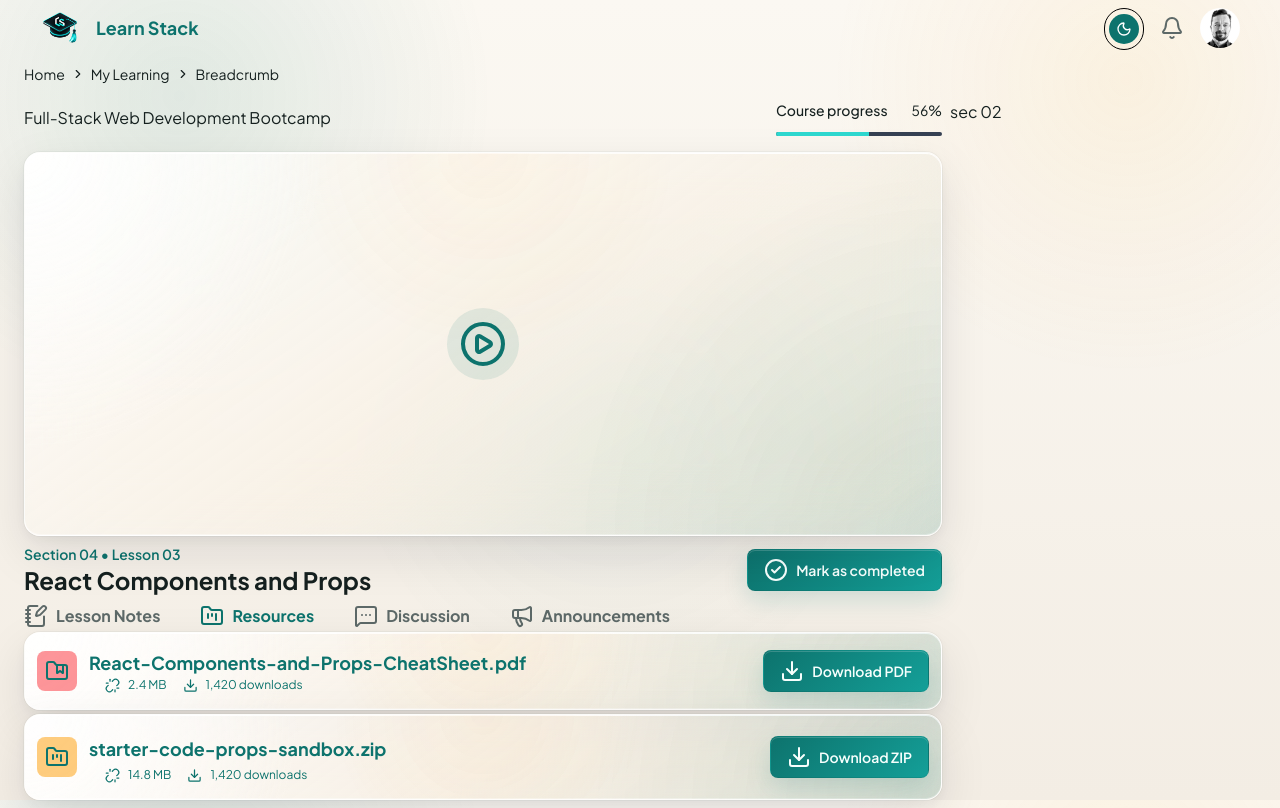
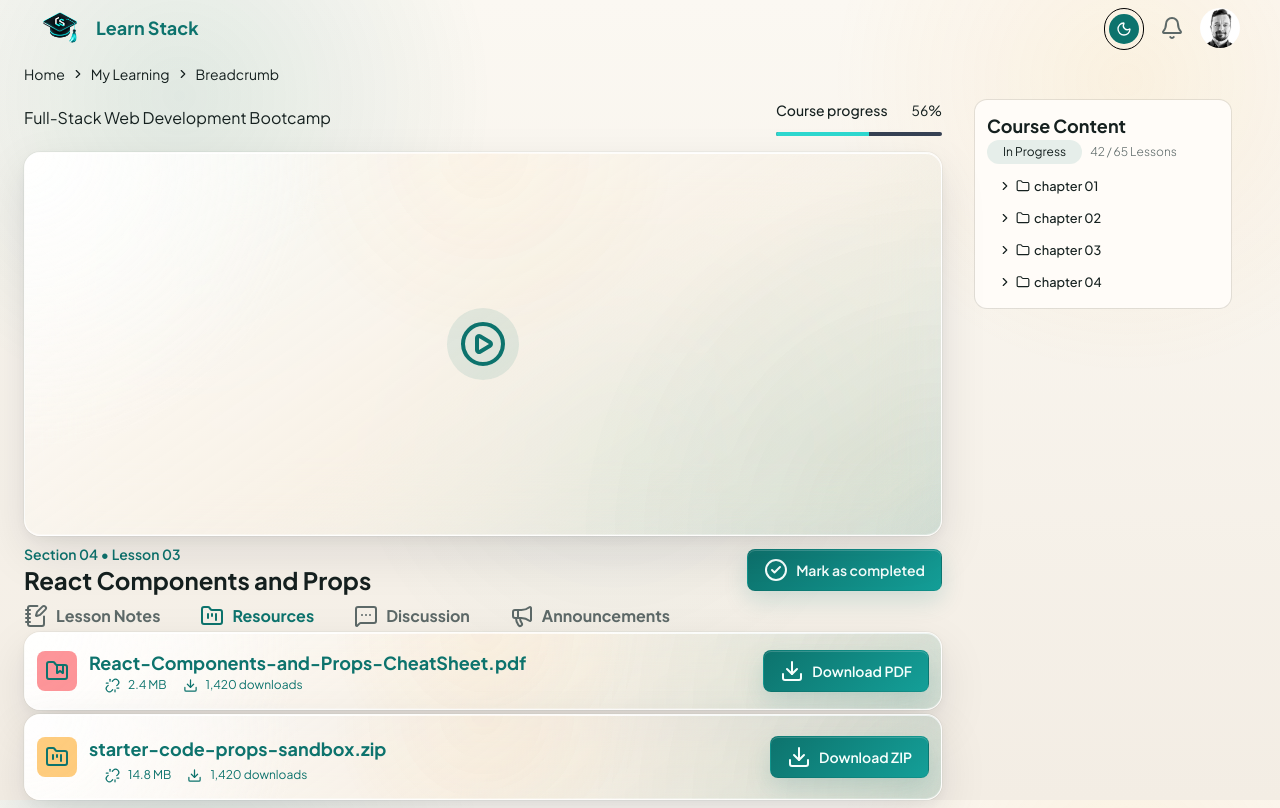
Before and after one commit to LakshanJayalath171/Learn-Stack-LMS, a Next.js app: page /student/classroom/1 in a window 1280 px wide. Built offline with nearby package versions, Linux system fonts and the light colour scheme.

Commit message:
Added collapsible component for the course explorer

```diff
--- a/app/student/classroom/[course_id]/page.tsx
+++ b/app/student/classroom/[course_id]/page.tsx
@@ -1,10 +1,18 @@
-"use client"
+"use client";
 
 import React from "react";
 
 import Secondary_navbar from "@/components/Secondary_navbar";
-import { CirclePlay , CircleCheck} from 'lucide-react';
-import { FileText,FolderKanban , NotebookPen,FolderBookmark, Megaphone, MessageSquareMore, Unlink, Download} from 'lucide-react';
+import { CirclePlay, CircleCheck } from "lucide-react";
+import {
+  FolderKanban,
+  NotebookPen,
+  FolderBookmark,
+  Megaphone,
+  MessageSquareMore,
+  Unlink,
+  Download,
+} from "lucide-react";
 
 import {
   Breadcrumb,
@@ -21,13 +29,104 @@ import {
   Progress,
   ProgressLabel,
   ProgressValue,
-} from "@/components/ui/progress"
+} from "@/components/ui/progress";
 
+// importing collapsible component from shadcn/ui
+import { ChevronRightIcon, FileIcon, FolderIcon } from "lucide-react";
+import { Button } from "@/components/ui/button";
+import { Card, CardContent, CardHeader } from "@/components/ui/card";
+import {
+  Collapsible,
+  CollapsibleContent,
+  CollapsibleTrigger,
+} from "@/components/ui/collapsible";
+import { Tabs, TabsList, TabsTrigger } from "@/components/ui/tabs";
 
+type FileTreeItem = { name: string } | { name: string; items: FileTreeItem[] };
 
-const page = () => {
+const Page = () => {
+  const [activeTab, setActiveTab] = React.useState("resources");
 
-  const [activeTab, setActiveTab] = React.useState("resources");
+  const fileTree: FileTreeItem[] = [
+    {
+      name: "chapter 01",
+      items: [
+        {
+          name: "lesson 01",
+          items: [
+            { name: "lesson-01-notes.mp4" },
+            { name: "lesson-01-resources.zip" },
+          ],
+        },
+        {
+          name: "lesson 02",
+          items: [
+            { name: "lesson-02-notes.mp4" },
+            { name: "lesson-02-resources.zip" },
+          ],
+        }
+      ],
+    },
+    {
+      name: "chapter 02",
+      items: [
+        { name: "lesson 01", items: [{ name: "lesson-01-notes.mp4" }, { name: "lesson-01-resources.zip" }] },
+        { name: "lesson 02", items: [{ name: "lesson-02-notes.mp4" }, { name: "lesson-02-resources.zip" }] },
+      ],
+    },
+    {
+      name: "chapter 03",
+      items: [
+        { name: "lesson 01", items: [{ name: "lesson-01-notes.mp4" }, { name: "lesson-01-resources.zip" }] },
+        { name: "lesson 02", items: [{ name: "lesson-02-notes.mp4" }, { name: "lesson-02-resources.zip" }] },
+      ],
+    },
+    {
+      name: "chapter 04",
+      items: [
+        { name: "lesson 01", items: [{ name: "lesson-01-notes.mp4" }, { name: "lesson-01-resources.zip" }] },
+        { name: "lesson 02", items: [{ name: "lesson-02-notes.mp4" }, { name: "lesson-02-resources.zip" }] },
+      ],
+    }
+  ];
+
+  const renderItem = (fileItem: FileTreeItem) => {
+    if ("items" in fileItem) {
+      return (
+        <Collapsible key={fileItem.name}>
+          <CollapsibleTrigger
+            render={
+              <Button
+                variant="ghost"
+                size="sm"
+                className="group w-full justify-start transition-none hover:bg-accent hover:text-accent-foreground"
+              >
+                <ChevronRightIcon className="transition-transform group-data-[state=open]:rotate-90" />
+                <FolderIcon />
+                {fileItem.name}
+              </Button>
+            }
+          />
+          <CollapsibleContent className="mt-1 ml-5 style-lyra:ml-4">
+            <div className="flex flex-col gap-1">
+              {fileItem.items.map((child) => renderItem(child))}
+            </div>
+          </CollapsibleContent>
+        </Collapsible>
+      );
+    }
+    return (
+      <Button
+        key={fileItem.name}
+        variant="link"
+        size="sm"
+        className="w-full justify-start gap-2 text-foreground"
+      >
+        <FileIcon />
+        <span>{fileItem.name}</span>
+      </Button>
+    );
+  };
 
   return (
     <div>
@@ -223,11 +322,14 @@ const page = () => {
                         </h1>
                         <div className="flex items-center justify-start px-4 ">
                           <div className="flex items-center justify-start gap-2 ">
-                            <Unlink className="text-primary" size={15}/>
+                            <Unlink className="text-primary" size={15} />
                             <p className="text-primary text-xs">2.4 MB</p>
                           </div>
                           <div className="flex items-center justify-start gap-2 px-4 ">
-                            <Download className="text-primary text-xs" size={15}/>
+                            <Download
+                              className="text-primary text-xs"
+                              size={15}
+                            />
                             <p className="text-primary text-xs">
                               1,420 downloads
                             </p>
@@ -261,11 +363,14 @@ const page = () => {
                         </h1>
                         <div className="flex items-center justify-start px-4 ">
                           <div className="flex items-center justify-start gap-2 ">
-                            <Unlink className="text-primary" size={15}/>
+                            <Unlink className="text-primary" size={15} />
                             <p className="text-primary text-xs">14.8 MB</p>
                           </div>
                           <div className="flex items-center justify-start gap-2 px-4 ">
-                            <Download className="text-primary text-xs" size={15}/>
+                            <Download
+                              className="text-primary text-xs"
+                              size={15}
+                            />
                             <p className="text-primary text-xs">
                               1,420 downloads
                             </p>
@@ -297,11 +402,34 @@ const page = () => {
               </div>
             </div>
           </div>
-          <div className="flex-1 ">sec 02</div>
+          <div className="flex-1 ">
+            {/* course content section */}
+
+            <div>
+              <Card className="mx-auto w-full max-w-[16rem] gap-2" size="sm">
+                <CardHeader>
+                  <div>
+                    <h1 className="text-lg font-bold ">Course Content</h1>
+                    <div className="flex items-center justify-start gap-2">
+                      <div className="bg-primary-soft px-4 py-1 rounded-2xl text-xs">In Progress</div>
+                      <p className="text-xs text-secondary font-light">
+                        42 / 65 Lessons
+                      </p>
+                    </div>
+                  </div>
+                </CardHeader>
+                <CardContent >
+                  <div className="flex flex-col gap-1 ">
+                    {fileTree.map((item) => renderItem(item))}
+                  </div>
+                </CardContent>
+              </Card>
+            </div>
+          </div>
         </div>
       </div>
     </div>
   );
 };
 
-export default page;
+export default Page;
--- /dev/null
+++ b/components/ui/tabs.tsx
@@ -0,0 +1,21 @@
+"use client"
+
+import { Tabs as TabsPrimitive } from "@base-ui/react/tabs"
+
+function Tabs({ ...props }: TabsPrimitive.Root.Props) {
+  return <TabsPrimitive.Root data-slot="tabs" {...props} />
+}
+
+function TabsList({ ...props }: TabsPrimitive.List.Props) {
+  return <TabsPrimitive.List data-slot="tabs-list" {...props} />
+}
+
+function TabsTrigger({ ...props }: TabsPrimitive.Tab.Props) {
+  return <TabsPrimitive.Tab data-slot="tabs-trigger" {...props} />
+}
+
+function TabsContent({ ...props }: TabsPrimitive.Panel.Props) {
+  return <TabsPrimitive.Panel data-slot="tabs-content" {...props} />
+}
+
+export { Tabs, TabsList, TabsTrigger, TabsContent }
```
